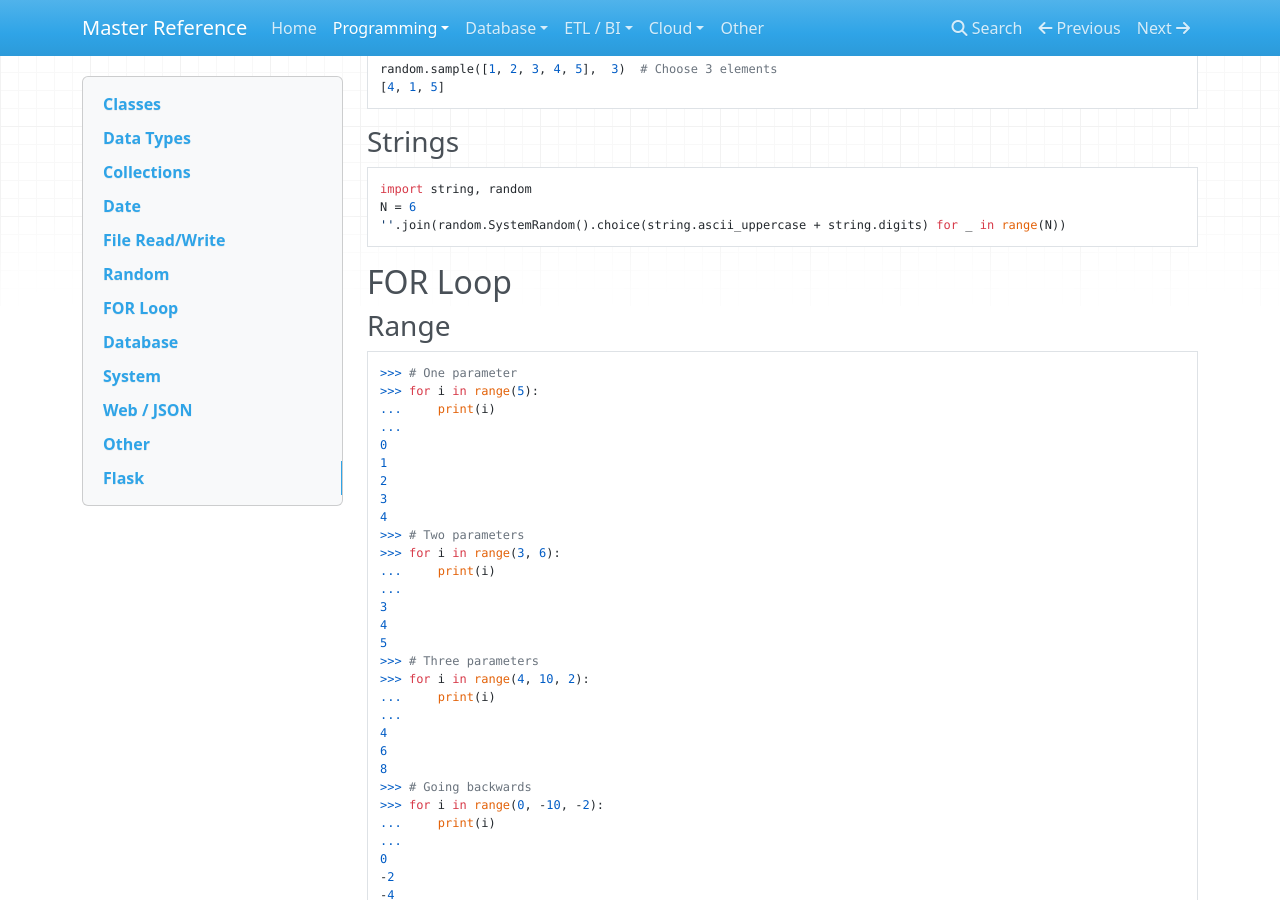
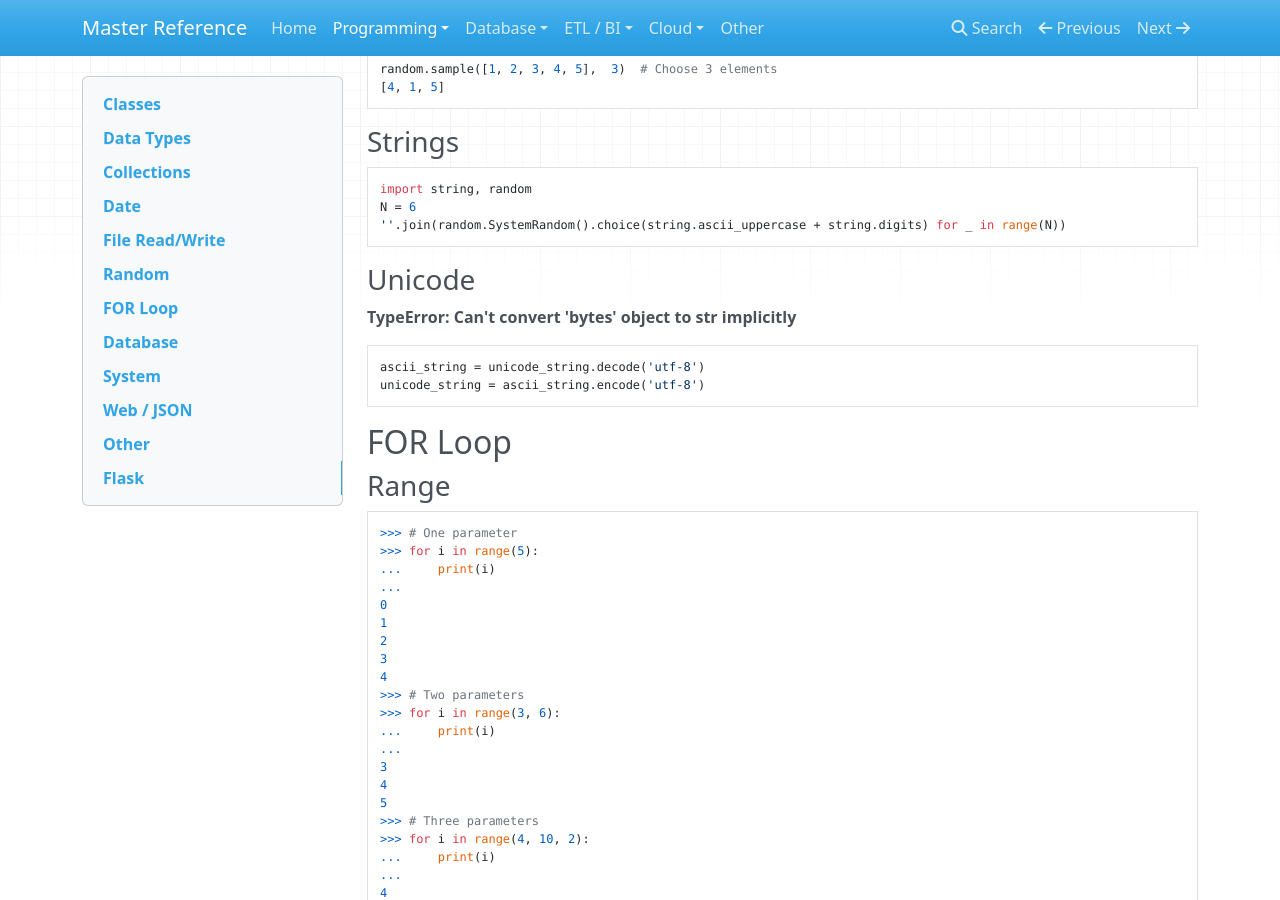
Before and after one commit to flarco/ref-docs, an MkDocs documentation site: the page built from docs/programming/python.md, in a window 1280 px wide and 900 px high, scrolled down 14731 px. Built offline with MkDocs 1.6.1, drawn with Linux system fonts in a browser that asks for light colours; nearby versions of some CDN libraries; old or Windows-style settings are respelled for this version of MkDocs.

Commit message:
Add unicode section

````diff
--- a/docs/programming/python.md
+++ b/docs/programming/python.md
@@ -798,6 +798,14 @@ random.sample([1, 2, 3, 4, 5],  3)  # Choose 3 elements
 import string, random
 N = 6
 ''.join(random.SystemRandom().choice(string.ascii_uppercase + string.digits) for _ in range(N))
+```
+
+### Unicode
+
+**TypeError: Can't convert 'bytes' object to str implicitly**
+```python
+ascii_string = unicode_string.decode('utf-8')
+unicode_string = ascii_string.encode('utf-8')
 ```
 
 FOR Loop
````
